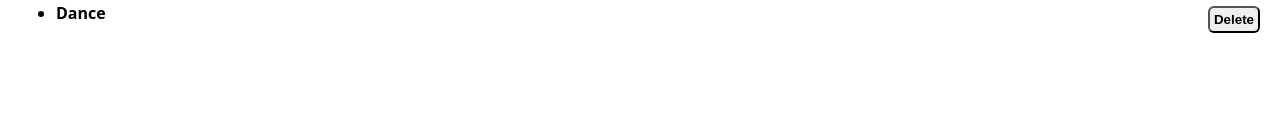
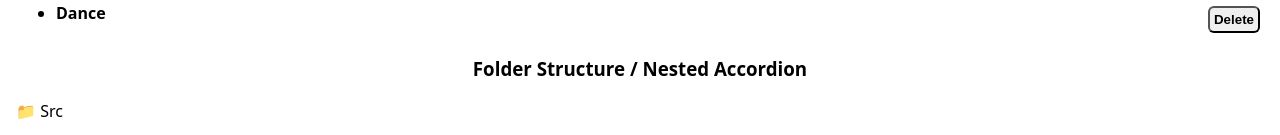
Before and after one commit to goelRagga/react-machin-coding-components, a React (Create React App) app: page / in a window 1280 px wide. Shown: the part 882-1017 px from the top of the page. Before the commit the page ends 951 px from the top, so only its background shows below. Built offline with nearby package versions, Linux system fonts and the light colour scheme.

Commit message:
Accordion

```diff
--- a/src/App.tsx
+++ b/src/App.tsx
@@ -1,16 +1,20 @@
 import { FC } from 'react';
-
+import folderData from "./folderData"
 import './style.css';
 import Carousel from "./components/Carousel"
 import Stopwatch from "./components/Stopwatch"
 import Todo from "./components/Todo";
+import Accordion from "./components/Accordion"
 
 export const App: FC<{ name: string }> = ({ name }) => {
+  console.log("Flie Data", folderData)
   return (
     <div>
      <Carousel />
      <Stopwatch />
      <Todo />
+     <h3 style={{textAlign:"center"}}>Folder Structure / Nested Accordion </h3>
+     <Accordion folderData={folderData}/>
     </div>
   );
 };
--- /dev/null
+++ b/src/components/Accordion.jsx
@@ -0,0 +1,27 @@
+import React, { useState } from "react";
+
+
+const Accordion  = ( {folderData}) =>{
+
+    const [expanded,setExpanded] = useState(false)
+    console.log("Flie Data in component", folderData)
+    if(folderData.folderItems ){
+        return (
+            <>
+
+                <div onClick={()=> setExpanded((prev)=> !prev)} style={{cursor:"pointer"}}>  {expanded ? "📂":"📁"} {folderData.name}</div>
+
+                <div style={{ display:expanded? "block":"none", cursor:"pointer", paddingLeft:"15px"}}>
+                    {folderData.folderItems.map((item)=>(
+                        <Accordion folderData={item} />
+                    ))}
+                </div>
+            </>
+        )
+    }
+    else{
+        return <div>🏷️ {folderData.name}</div>
+    }
+}
+
+export default Accordion;
--- /dev/null
+++ b/src/folderData.js
@@ -0,0 +1,27 @@
+let folderData = {
+    name: "Src",
+    folderItems: [
+        {
+            name: "app.js"
+        },
+        {
+            name: "index.js"
+        },
+        {
+            name: "Styles",
+            folderItems: [
+                {
+                    name: "styles.css"
+                },
+                {
+                    name: "index.css",
+                },
+                {
+                    name: "vendor.scss"
+                }
+            ]
+        }
+    ]
+}
+
+export default folderData;
```
Also changed, not shown: src/components/Todo.jsx (+15 -15 lines).
